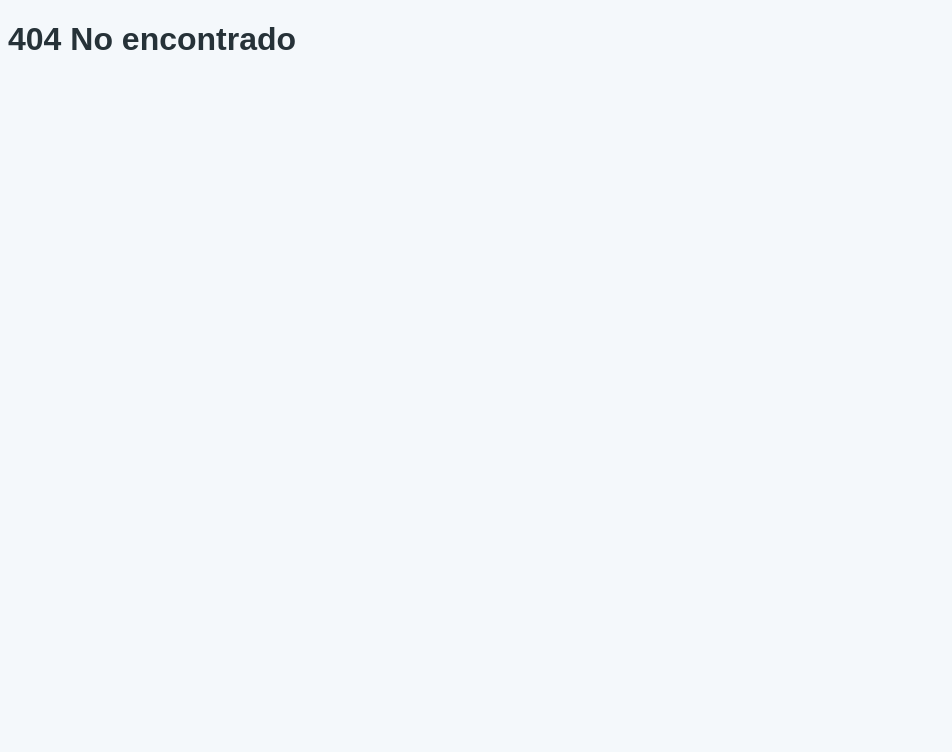
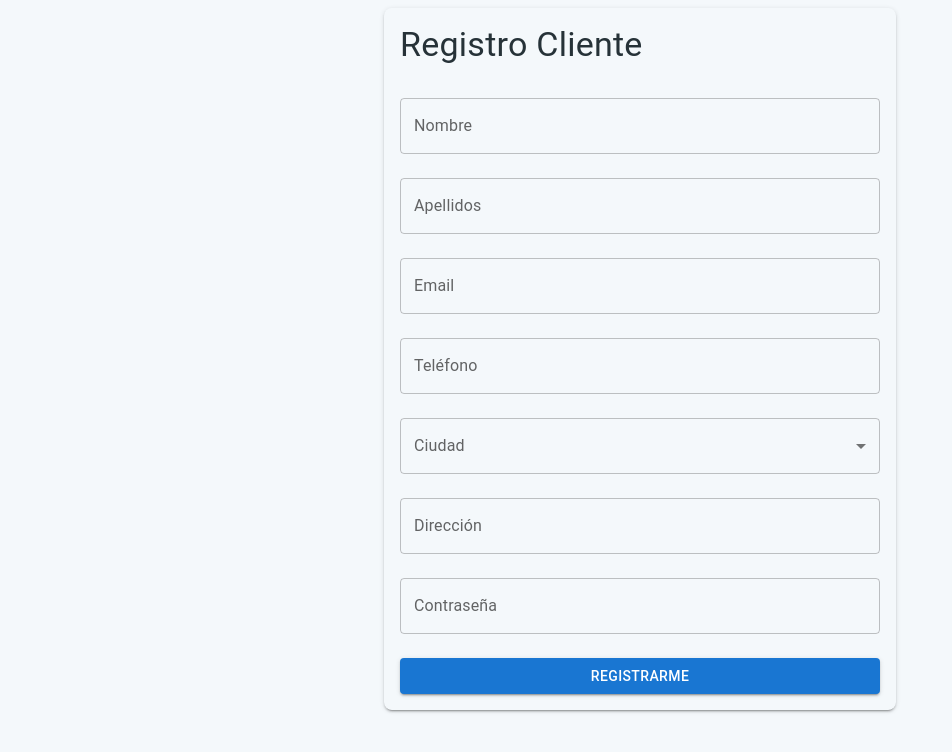
Before and after one commit to renzitoDev/Probooker-app-react, a React (Vite) app: page /registro-cliente in a window 1280 px wide. Before the commit this address had no page. Shown: the top 752 px of the page, without its empty margins (0-952 px from the left). Built offline with nearby package versions, Linux system fonts and the light colour scheme.

Commit message:
Registro de clientes (pantalla y endpoint backend)

```diff
--- /dev/null
+++ b/src/pages/RegistroCliente.jsx
@@ -0,0 +1,128 @@
+import React, { useState } from 'react';
+import {
+  Box, Button, TextField, Select, MenuItem, InputLabel, FormControl, Typography
+} from '@mui/material';
+
+const ciudades = ['Medellín', 'Bogotá', 'Cali', 'Barranquilla', 'Otra'];
+
+export default function RegistroCliente() {
+  const [form, setForm] = useState({
+    nombre: '',
+    apellidos: '',
+    email: '',
+    telefono: '',
+    ciudad: '',
+    direccion: '',
+    password: '',
+  });
+  const [error, setError] = useState({});
+  const [submitMsg, setSubmitMsg] = useState('');
+
+  const handleChange = (e) => {
+    setForm({ ...form, [e.target.name]: e.target.value });
+  };
+
+  const validate = () => {
+    let errs = {};
+    if (!form.nombre) errs.nombre = "Campo requerido";
+    if (!form.apellidos) errs.apellidos = "Campo requerido";
+    if (!form.email.match(/.+@.+\..+/)) errs.email = "Email inválido";
+    if (!form.telefono) errs.telefono = "Campo requerido";
+    if (!form.ciudad) errs.ciudad = "Campo requerido";
+    if (!form.direccion) errs.direccion = "Campo requerido";
+    if (!form.password || form.password.length < 6) errs.password = "Mínimo 6 caracteres";
+    setError(errs);
+    return Object.keys(errs).length === 0;
+  };
+
+  const handleSubmit = async (e) => {
+    e.preventDefault();
+    if (!validate()) return;
+    try {
+      const response = await fetch('http://localhost:4000/api/clientes/registro', {
+        method: 'POST',
+        headers: { 'Content-Type': 'application/json' },
+        body: JSON.stringify(form)
+      });
+      const data = await response.json();
+      setSubmitMsg(data.ok ? "¡Registro exitoso!" : "Error: " + (data.error || ''));
+    } catch (err) {
+      setSubmitMsg('Error en la comunicación con backend.');
+    }
+  };
+
+  return (
+    <Box sx={{ maxWidth: 480, m: "auto", p: 2, boxShadow: 2, borderRadius: 2 }}>
+      <Typography variant="h4" mb={2}>Registro Cliente</Typography>
+      <form onSubmit={handleSubmit} noValidate>
+        <TextField
+          label="Nombre"
+          name="nombre"
+          value={form.nombre}
+          onChange={handleChange}
+          error={!!error.nombre}
+          helperText={error.nombre}
+          fullWidth margin="normal"
+        />
+        <TextField
+          label="Apellidos"
+          name="apellidos"
+          value={form.apellidos}
+          onChange={handleChange}
+          error={!!error.apellidos}
+          helperText={error.apellidos}
+          fullWidth margin="normal"
+        />
+        <TextField
+          label="Email"
+          type="email"
+          name="email"
+          value={form.email}
+          onChange={handleChange}
+          error={!!error.email}
+          helperText={error.email}
+          fullWidth margin="normal"
+        />
+        <TextField
+          label="Teléfono"
+          name="telefono"
+          value={form.telefono}
+          onChange={handleChange}
+          error={!!error.telefono}
+          helperText={error.telefono}
+          fullWidth margin="normal"
+        />
+        <FormControl fullWidth margin="normal" error={!!error.ciudad}>
+          <InputLabel>Ciudad</InputLabel>
+          <Select name="ciudad" value={form.ciudad} onChange={handleChange} label="Ciudad">
+            {ciudades.map(c => <MenuItem key={c} value={c}>{c}</MenuItem>)}
+          </Select>
+          {error.ciudad && <Typography color="error">{error.ciudad}</Typography>}
+        </FormControl>
+        <TextField
+          label="Dirección"
+          name="direccion"
+          value={form.direccion}
+          onChange={handleChange}
+          error={!!error.direccion}
+          helperText={error.direccion}
+          fullWidth margin="normal"
+        />
+        <TextField
+          label="Contraseña"
+          name="password"
+          type="password"
+          value={form.password}
+          onChange={handleChange}
+          error={!!error.password}
+          helperText={error.password}
+          fullWidth margin="normal"
+        />
+        <Button variant="contained" type="submit" sx={{ mt: 2, width: "100%" }}>
+          Registrarme
+        </Button>
+        {submitMsg && <Typography color={submitMsg.includes('exitoso') ? "primary" : "error"} mt={2}>{submitMsg}</Typography>}
+      </form>
+    </Box>
+  );
+}
--- a/src/routes/AppRouter.jsx
+++ b/src/routes/AppRouter.jsx
@@ -3,6 +3,7 @@ import { BrowserRouter, Routes, Route } from "react-router-dom";
 import Landing from "../pages/Landing";
 import RegistroProfesional from "../pages/RegistroProfesional";
 import Login from "../pages/Login"
+import RegistroCliente from "../pages/RegistroCliente";
 
 export default function AppRouter() {
   return (
@@ -11,6 +12,7 @@ export default function AppRouter() {
         <Route path="/" element={<Landing />} />
         <Route path="/registro-profesional" element={<RegistroProfesional />} />
         <Route path="/login" element={<Login />} />
+        <Route path="/registro-cliente" element={<RegistroCliente />} />
         {/* Agrega aquí más rutas a futuro */}
         <Route path="*" element={<h1>404 No encontrado</h1>} />
       </Routes>
```
